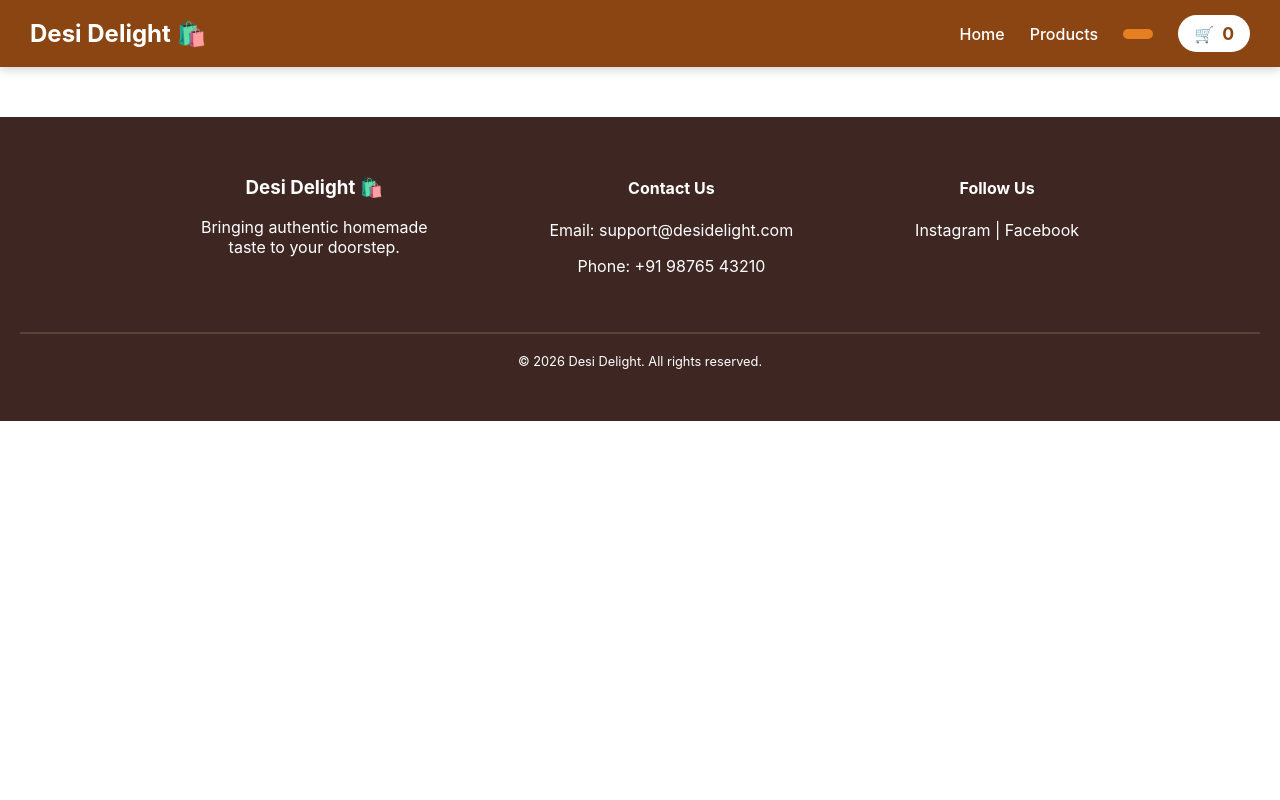
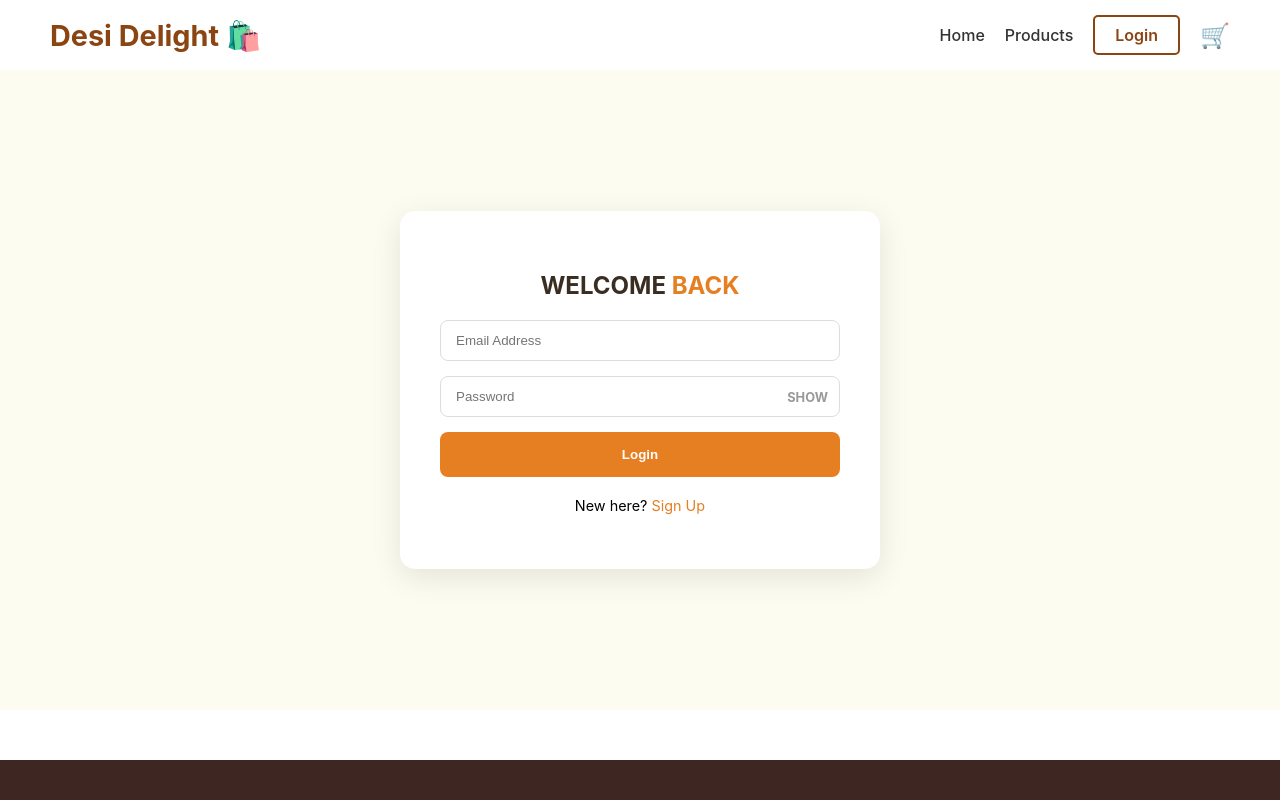
Before and after one commit to khushi-vishwakarma-bot/client, a React (Create React App) app: page /login in a window 1280 px wide. Shown: the top 800 px of the page. Built offline with nearby package versions, Linux system fonts and the light colour scheme.

Commit message:
login updated

```diff
--- a/src/App.js
+++ b/src/App.js
@@ -3,27 +3,36 @@ import { BrowserRouter as Router, Routes, Route } from 'react-router-dom';
 import Home from './components/Home';
 import Products from './components/Products';
 import Cart from './components/Cart';
-import Checkout from './components/Checkout'; // 1. Added Checkout Import
+import Checkout from './components/Checkout';
 import Navbar from './components/Navbar';
 import Footer from './components/Footer';
+import Register from './components/Register';
+import Login from './components/Log in';
 
 function App() {
-  // Initialize state by checking LocalStorage first
   const [cartItems, setCartItems] = useState(() => {
     const savedCart = localStorage.getItem('desiCart');
     return savedCart ? JSON.parse(savedCart) : [];
   });
 
-  // Automatically save to LocalStorage whenever cartItems changes
+  // New: User State
+  const [user, setUser] = useState(() => {
+    const savedUser = localStorage.getItem('desiUser');
+    return savedUser ? JSON.parse(savedUser) : null;
+  });
+
   useEffect(() => {
     localStorage.setItem('desiCart', JSON.stringify(cartItems));
   }, [cartItems]);
 
-  // Updated Add to Cart: Handles quantity logic
+  // Persist user login
+  useEffect(() => {
+    localStorage.setItem('desiUser', JSON.stringify(user));
+  }, [user]);
+
   const addToCart = (product) => {
     setCartItems((prevItems) => {
       const isItemInCart = prevItems.find((item) => item.id === product.id);
-
       if (isItemInCart) {
         return prevItems.map((item) =>
           item.id === product.id ? { ...item, quantity: item.quantity + 1 } : item
@@ -33,7 +42,6 @@ function App() {
     });
   };
 
-  // Updates quantity (+ or -) and removes item if qty is 0
   const updateQuantity = (id, amount) => {
     setCartItems((prevItems) =>
       prevItems
@@ -44,33 +52,26 @@ function App() {
     );
   };
 
-  // 2. New Function: To clear the cart after a successful order
-  const clearCart = () => {
-    setCartItems([]);
-  };
+  const loginUser = (userData) => setUser(userData);
+  const logoutUser = () => setUser(null);
+  const clearCart = () => setCartItems([]);
 
   return (
     <Router>
       <div className="App">
-        {/* Total count now sums up all quantities */}
-        <Navbar cartCount={cartItems.reduce((acc, item) => acc + item.quantity, 0)} />
-
+        <Navbar
+          user={user}
+          onLogout={logoutUser}
+          cartCount={cartItems.reduce((acc, item) => acc + item.quantity, 0)}
+        />
         <Routes>
           <Route path="/" element={<Home />} />
           <Route path="/products" element={<Products addToCart={addToCart} />} />
-
-          <Route
-            path="/cart"
-            element={<Cart cartItems={cartItems} updateQuantity={updateQuantity} />}
-          />
-
-          {/* 3. Added the Checkout Route */}
-          <Route
-            path="/checkout"
-            element={<Checkout cartItems={cartItems} clearCart={clearCart} />}
-          />
+          <Route path="/cart" element={<Cart cartItems={cartItems} updateQuantity={updateQuantity} />} />
+          <Route path="/checkout" element={<Checkout cartItems={cartItems} clearCart={clearCart} />} />
+          <Route path="/register" element={<Register />} />
+          <Route path="/login" element={<Login onLogin={loginUser} />} />
         </Routes>
-
         <Footer />
       </div>
     </Router>
--- a/src/components/Home.js
+++ b/src/components/Home.js
@@ -121,7 +121,7 @@ function Home() {
           <div style={{ fontWeight: 'bold', fontSize: '1rem' }}>📦 Eco-friendly Packing</div>
         </div>
         <p style={{ opacity: '0.8', fontSize: '0.85rem', margin: 0 }}>
-          Copyright © Desi Delight. All Into in India.
+
         </p>
       </div>
     </div>
--- a/src/components/Log in.js
+++ b/src/components/Log in.js
@@ -1,118 +1,45 @@
 import React, { useState } from 'react';
-import { Link } from 'react-router-dom';
+import { Link, useNavigate } from 'react-router-dom';
 
-const Login = () => {
+const Login = ({ onLogin }) => {
   const [credentials, setCredentials] = useState({ email: '', password: '' });
+  const [showPassword, setShowPassword] = useState(false);
+  const navigate = useNavigate();
 
-  const palette = {
-    primaryOrange: '#e67e22',
-    deepBrown: '#3a2e23',
-    softCream: '#fdfcf0'
-  };
+  const palette = { primaryOrange: '#e67e22', deepBrown: '#3a2e23', softCream: '#fdfcf0' };
 
-  const handleChange = (e) => {
-    setCredentials({ ...credentials, [e.target.name]: e.target.value });
-  };
+  const handleChange = (e) => setCredentials({ ...credentials, [e.target.name]: e.target.value });
 
   const handleLogin = (e) => {
     e.preventDefault();
-    console.log("Attempting login with:", credentials);
-    // You will add your backend API call here later!
+    onLogin({ email: credentials.email }); // Pass email to App.js
+    navigate('/');
   };
 
   const styles = {
-    container: {
-      display: 'flex',
-      justifyContent: 'center',
-      alignItems: 'center',
-      minHeight: '80vh',
-      padding: '20px',
-      backgroundColor: palette.softCream
-    },
-    card: {
-      backgroundColor: 'white',
-      padding: '40px',
-      borderRadius: '15px',
-      boxShadow: '0 8px 30px rgba(0,0,0,0.1)',
-      width: '100%',
-      maxWidth: '400px',
-      textAlign: 'center'
-    },
-    header: {
-      fontSize: '2.4rem',
-      fontWeight: '800',
-      color: palette.deepBrown,
-      marginBottom: '10px'
-    },
-    subHeader: {
-      fontSize: '1rem',
-      color: '#777',
-      marginBottom: '30px'
-    },
-    form: {
-      display: 'flex',
-      flexDirection: 'column',
-      gap: '15px'
-    },
-    input: {
-      padding: '12px 15px',
-      borderRadius: '8px',
-      border: '1px solid #ddd',
-      fontSize: '1rem'
-    },
-    button: {
-      backgroundColor: palette.primaryOrange,
-      color: 'white',
-      border: 'none',
-      padding: '15px',
-      borderRadius: '8px',
-      fontSize: '1.1rem',
-      fontWeight: '600',
-      cursor: 'pointer'
-    },
-    linkRow: {
-      marginTop: '20px',
-      fontSize: '0.9rem',
-      color: '#555'
-    },
-    link: {
-      color: palette.primaryOrange,
-      textDecoration: 'none',
-      fontWeight: '600'
-    }
+    container: { display: 'flex', justifyContent: 'center', alignItems: 'center', minHeight: '80vh', backgroundColor: palette.softCream },
+    card: { backgroundColor: 'white', padding: '40px', borderRadius: '15px', boxShadow: '0 8px 30px rgba(0,0,0,0.1)', width: '100%', maxWidth: '400px', textAlign: 'center' },
+    inputWrapper: { position: 'relative', width: '100%' },
+    input: { width: '100%', padding: '12px 15px', borderRadius: '8px', border: '1px solid #ddd', boxSizing: 'border-box' },
+    eyeIcon: { position: 'absolute', right: '12px', top: '50%', transform: 'translateY(-50%)', cursor: 'pointer', color: '#999', fontSize: '0.8rem', fontWeight: 'bold' },
+    button: { backgroundColor: palette.primaryOrange, color: 'white', border: 'none', padding: '15px', borderRadius: '8px', width: '100%', cursor: 'pointer', fontWeight: 'bold' }
   };
 
   return (
     <div style={styles.container}>
       <div style={styles.card}>
-        <div style={styles.header}>
-          WELCOME<span style={{color: palette.primaryOrange}}> BACK</span>
-        </div>
-        <p style={styles.subHeader}>Sign in to continue to Desi Delight.</p>
-
-        <form style={styles.form} onSubmit={handleLogin}>
-          <input
-            name="email"
-            type="email"
-            placeholder="Email Address"
-            onChange={handleChange}
-            required
-            style={styles.input}
-          />
-          <input
-            name="password"
-            type="password"
-            placeholder="Password"
-            onChange={handleChange}
-            required
-            style={styles.input}
-          />
+        <h2 style={{color: palette.deepBrown}}>WELCOME <span style={{color: palette.primaryOrange}}>BACK</span></h2>
+        <form onSubmit={handleLogin} style={{display:'flex', flexDirection:'column', gap:'15px'}}>
+          <input name="email" type="email" placeholder="Email Address" onChange={handleChange} required style={styles.input} />
+          <div style={styles.inputWrapper}>
+            <input name="password" type={showPassword ? "text" : "password"} placeholder="Password" onChange={handleChange} required style={styles.input} />
+            <span style={styles.eyeIcon} onClick={() => setShowPassword(!showPassword)}>
+              {showPassword ? "HIDE" : "SHOW"}
+            </span>
+          </div>
           <button type="submit" style={styles.button}>Login</button>
         </form>
-
-        <div style={styles.linkRow}>
-          New to Desi Delight? <Link to="/register" style={styles.link}>Sign Up</Link>
-        </div>
+        <p style={{marginTop:'20px', fontSize:'0.9rem'}}>New here? <Link to="/register" style={{color: palette.primaryOrange, textDecoration:'none'}}>Sign Up</Link></p>
       </div>
     </div>
   );
--- a/src/components/Navbar.js
+++ b/src/components/Navbar.js
@@ -1,73 +1,54 @@
-import { Link } from "react-router-dom";
+import React from 'react';
+import { Link } from 'react-router-dom';
 
-function Navbar({ cartCount }) {
+function Navbar({ cartCount, user, onLogout }) {
+  const palette = { deepBrown: '#8B4513', primaryOrange: '#e67e22' };
+
   return (
-    <nav style={{
-      display: 'flex',
-      justifyContent: 'space-between',
-      alignItems: 'center',
-      padding: '15px 30px',
-      backgroundColor: '#8B4513',
-      color: 'white',
-      position: 'sticky',
-      top: 0,
-      zIndex: 1000,
-      boxShadow: '0 2px 10px rgba(0,0,0,0.2)'
-    }}>
-      {/* Clickable Logo - takes you home */}
-      <Link to="/" style={{ textDecoration: 'none', color: 'white' }}>
-        <h2 style={{ margin: 0, cursor: 'pointer' }}>Desi Delight 🛍️</h2>
-      </Link>
-      <div style={{ display: 'flex', gap: '25px', alignItems: 'center' }}>
-        <Link to="/" style={linkStyle}>Home</Link>
-        <Link to="/products" style={linkStyle}>Products</Link>
-        <Link to="/register" style={{
-          backgroundColor: '#e67e22',
-          padding: '5px 15px',
-          borderRadius: '5px',
-          color: 'white',
-          textDecoration: 'none'
-        }}>
+    <nav style={navStyle}>
+      <div style={logoStyle}>
+        <Link to="/" style={{ textDecoration: 'none', color: palette.deepBrown }}>
+          Desi Delight 🛍️
         </Link>
+      </div>
 
-        {/* CLICKABLE CART LINK */}
-        <Link to="/cart" style={{ textDecoration: 'none' }}>
-          <div
-            style={{
-              backgroundColor: cartCount > 0 ? '#FFD700' : 'white',
-              color: '#8B4513',
-              padding: '8px 16px',
-              borderRadius: '25px',
-              fontWeight: 'bold',
-              display: 'flex',
-              alignItems: 'center',
-              gap: '8px',
-              transition: 'all 0.3s ease',
-              cursor: 'pointer'
-            }}
-            onMouseEnter={(e) => {
-              e.currentTarget.style.transform = 'scale(1.08)';
-              e.currentTarget.style.boxShadow = '0 4px 15px rgba(255, 215, 0, 0.4)';
-            }}
-            onMouseLeave={(e) => {
-              e.currentTarget.style.transform = 'scale(1)';
-              e.currentTarget.style.boxShadow = 'none';
-            }}
-          >
-            🛒 <span style={{ fontSize: '1.1rem' }}>{cartCount}</span>
+      <div style={linkContainerStyle}>
+        <Link to="/" style={navLinkStyle}>Home</Link>
+        <Link to="/products" style={navLinkStyle}>Products</Link>
+
+        {user ? (
+          <div style={profileWrapperStyle}>
+            <div style={avatarStyle}>{user.email.charAt(0).toUpperCase()}</div>
+            <span style={userEmailStyle}>{user.email.split('@')[0]}</span>
+            <button onClick={onLogout} style={logoutButtonStyle}>Logout</button>
           </div>
+        ) : (
+          <Link to="/login" style={authButtonStyle}>Login</Link>
+        )}
+
+        <Link to="/cart" style={cartContainerStyle}>
+          🛒 {cartCount > 0 && <span style={badgeStyle}>{cartCount}</span>}
         </Link>
       </div>
     </nav>
   );
 }
 
-// Reusable style for Home/Products links
-const linkStyle = {
-  color: 'white',
-  textDecoration: 'none',
-  fontWeight: '500',
-  transition: 'opacity 0.2s'
+const navStyle = { display: 'flex', justifyContent: 'space-between', alignItems: 'center', padding: '15px 50px', backgroundColor: '#fff', boxShadow: '0 2px 10px rgba(0,0,0,0.1)', sticky: 'top', zIndex: 1000 };
+const logoStyle = { fontSize: '1.8rem', fontWeight: 'bold' };
+const linkContainerStyle = { display: 'flex', alignItems: 'center', gap: '20px' };
+const navLinkStyle = { textDecoration: 'none', color: '#333', fontWeight: '500' };
+
+const authButtonStyle = {
+  textDecoration: 'none', color: '#8B4513', fontWeight: '600', padding: '8px 20px', borderRadius: '5px', border: '2px solid #8B4513'
 };
 
+const profileWrapperStyle = { display: 'flex', alignItems: 'center', gap: '10px', backgroundColor: '#fdfcf0', padding: '5px 12px', borderRadius: '25px', border: '1px solid #ddd' };
+const avatarStyle = { width: '30px', height: '30px', backgroundColor: '#e67e22', color: 'white', borderRadius: '50%', display: 'flex', justifyContent: 'center', alignItems: 'center', fontWeight: 'bold' };
+const userEmailStyle = { fontSize: '0.9rem', color: '#333', fontWeight: '500' };
+const logoutButtonStyle = { background: 'none', border: 'none', color: '#d9534f', cursor: 'pointer', fontSize: '0.8rem', fontWeight: 'bold' };
+
+const cartContainerStyle = { textDecoration: 'none', fontSize: '1.5rem', position: 'relative' };
+const badgeStyle = { position: 'absolute', top: '-5px', right: '-10px', backgroundColor: '#FFD700', color: '#8B4513', borderRadius: '50%', padding: '2px 6px', fontSize: '0.7rem', fontWeight: 'bold' };
+
 export default Navbar;
```
